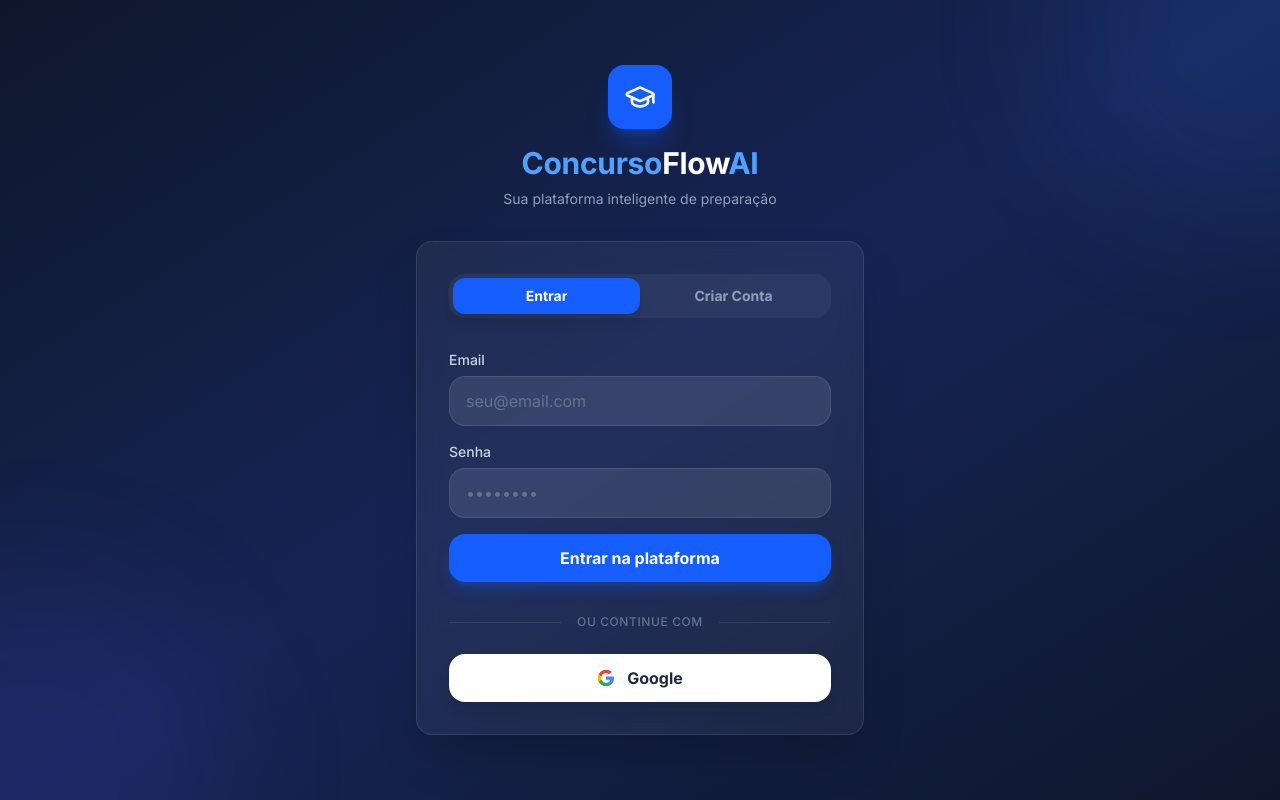
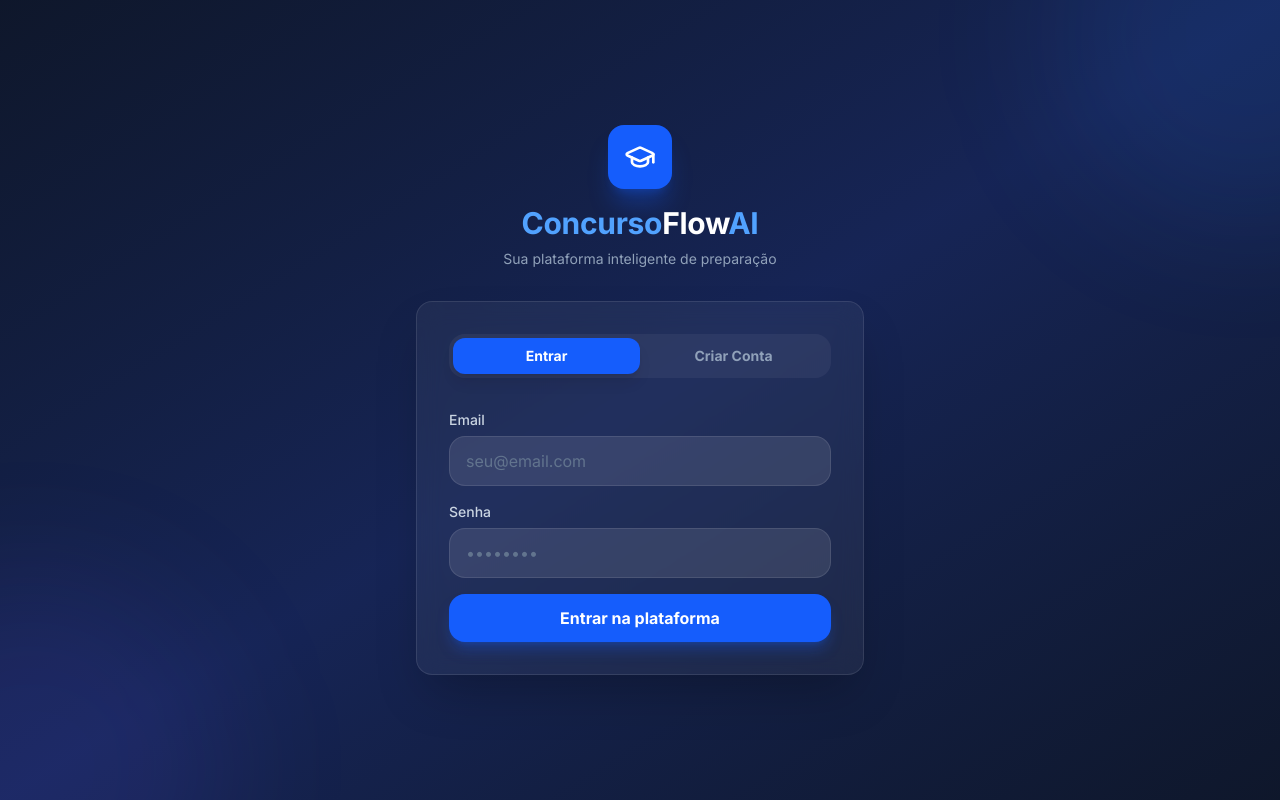
Before and after one commit to georgebarbosa3090/ConcursoFlow, a Next.js app: page /login in a window 1280 px wide. Built offline with nearby package versions, Linux system fonts and the light colour scheme.

Commit message:
feat: ConcursoFlow AI - plataforma completa com todas as 8 fases

```diff
--- a/src/app/login/page.tsx
+++ b/src/app/login/page.tsx
@@ -171,26 +171,6 @@ export default function LoginPage() {
             </button>
           </form>
 
-          <div className="mt-8 flex items-center gap-4">
-            <div className="flex-1 h-px bg-white/10"></div>
-            <span className="text-xs text-slate-500 font-medium uppercase tracking-wider">Ou continue com</span>
-            <div className="flex-1 h-px bg-white/10"></div>
-          </div>
-
-          <button
-            onClick={handleGoogle}
-            disabled={loading}
-            className="w-full mt-6 flex items-center justify-center gap-3 bg-white text-slate-800 hover:bg-slate-100 font-bold py-3 rounded-lg transition-all shadow-lg disabled:opacity-60 disabled:cursor-not-allowed"
-          >
-            {/* Ícone simples do Google em SVG */}
-            <svg width="18" height="18" viewBox="0 0 24 24" fill="none" xmlns="http://www.w3.org/2000/svg">
-              <path d="M22.56 12.25C22.56 11.47 22.49 10.72 22.36 10H12V14.26H17.92C17.66 15.63 16.88 16.8 15.72 17.58V20.34H19.28C21.36 18.42 22.56 15.6 22.56 12.25Z" fill="#4285F4"/>
-              <path d="M12 23C14.97 23 17.46 22.02 19.28 20.34L15.72 17.58C14.74 18.24 13.48 18.63 12 18.63C9.13 18.63 6.7 16.7 5.84 14.12H2.18V16.96C3.99 20.55 7.7 23 12 23Z" fill="#34A853"/>
-              <path d="M5.84 14.12C5.62 13.46 5.5 12.75 5.5 12C5.5 11.25 5.62 10.54 5.84 9.88V7.04H2.18C1.43 8.53 1 10.21 1 12C1 13.79 1.43 15.47 2.18 16.96L5.84 14.12Z" fill="#FBBC05"/>
-              <path d="M12 5.38C13.62 5.38 15.06 5.93 16.2 7.02L19.36 3.86C17.46 2.09 14.97 1 12 1C7.7 1 3.99 3.45 2.18 7.04L5.84 9.88C6.7 7.3 9.13 5.38 12 5.38Z" fill="#EA4335"/>
-            </svg>
-            Google
-          </button>
         </div>
       </div>
     </div>
--- a/src/lib/auth.ts
+++ b/src/lib/auth.ts
@@ -1,6 +1,5 @@
 import { NextAuthOptions } from "next-auth";
 import CredentialsProvider from "next-auth/providers/credentials";
-import GoogleProvider from "next-auth/providers/google";
 import { PrismaAdapter } from "@next-auth/prisma-adapter";
 import prisma from "./prisma";
 import bcrypt from "bcryptjs";
@@ -8,10 +7,6 @@ import bcrypt from "bcryptjs";
 export const authOptions: NextAuthOptions = {
   adapter: PrismaAdapter(prisma),
   providers: [
-    GoogleProvider({
-      clientId: process.env.GOOGLE_CLIENT_ID || "MOCK_CLIENT_ID",
-      clientSecret: process.env.GOOGLE_CLIENT_SECRET || "MOCK_CLIENT_SECRET",
-    }),
     CredentialsProvider({
       name: "Credentials",
       credentials: {
```
